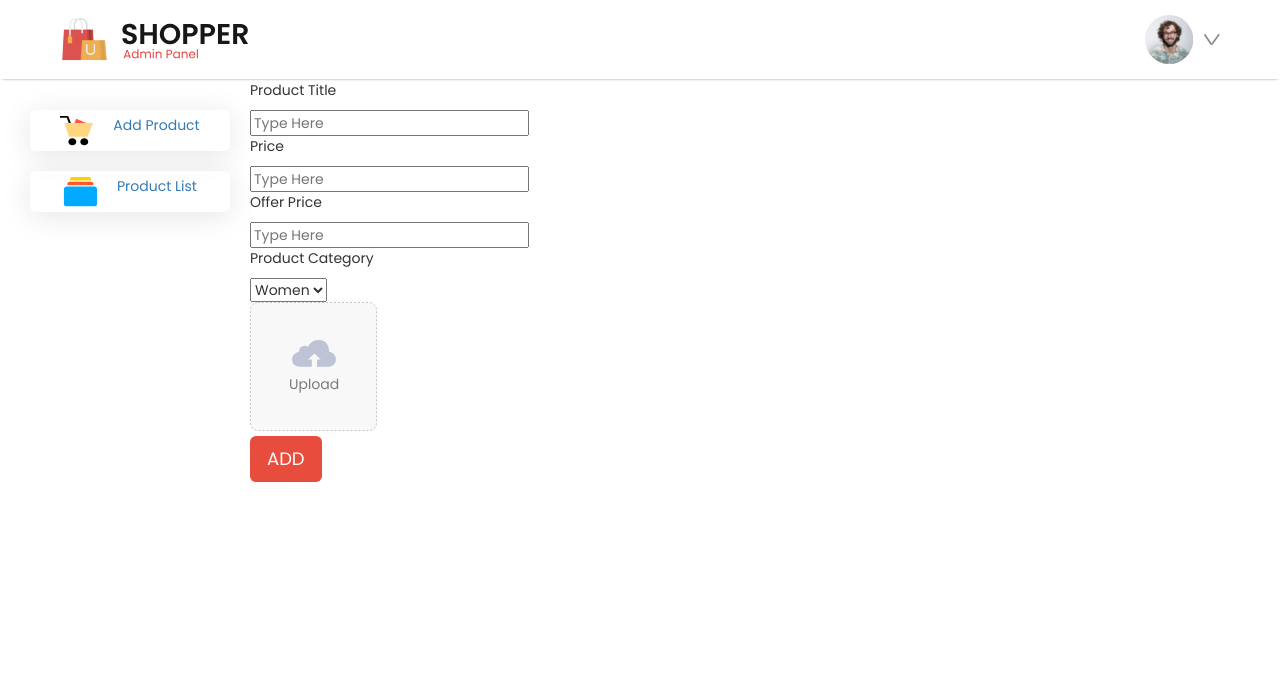
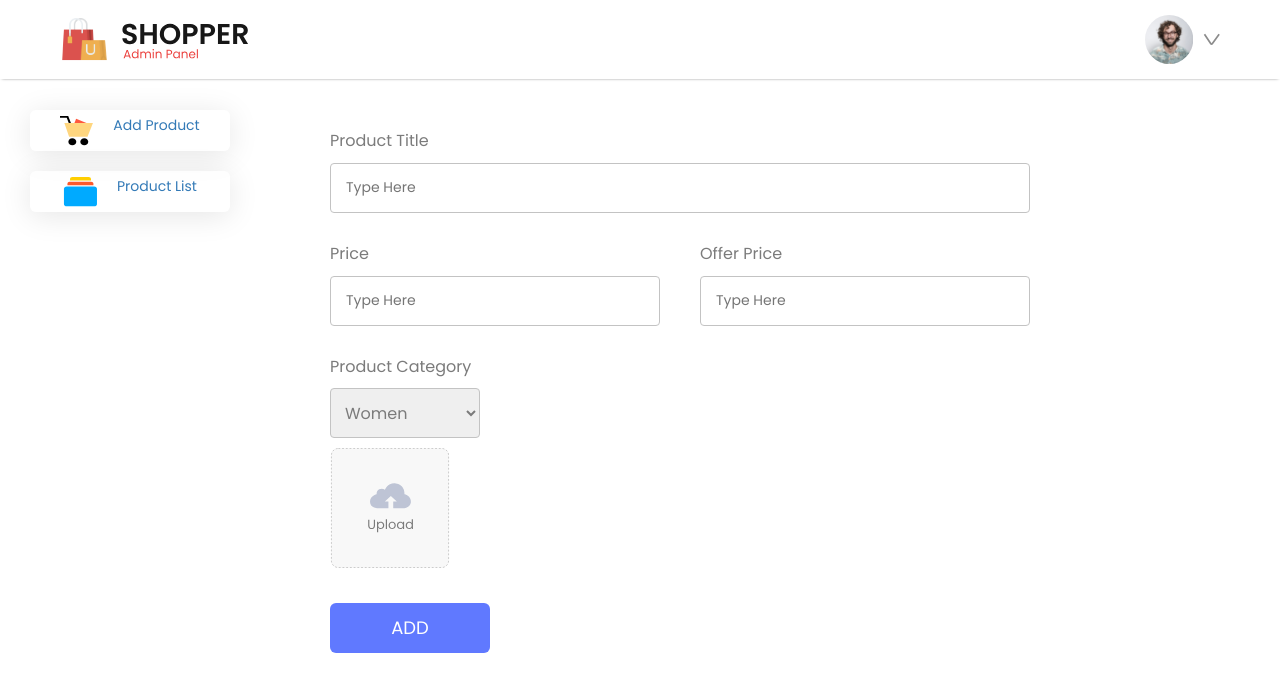
Before and after one commit to Abhishek09yadav/Ecommerce, a React (Vite) app in the folder admin/: page /addproduct in a window 1280 px wide. Shown: the top 692 px of the page. Built offline with nearby package versions, Linux system fonts and the light colour scheme.

Commit message:
in AddProduct.jsx added image handler

```diff
--- a/admin/src/App.css
+++ b/admin/src/App.css
@@ -1,12 +1,15 @@
 .btn {
-    background-color: #e74c3c;
+    background: #6079ff;
     color: #fff;
+    border-radius: 10px;
+    object-fit: contain;
+    margin: 20px 0;
     transition: transform 0.3s ease, background-color 0.3s ease;
 }
 
 .btn:hover {
-    background-color: #c0392b;
+    background: #7560ff;
     transform: scale(1.1);
     color: #fff !important;
-    border-color: #c0392b;
+
 }
--- a/admin/src/Components/AddProduct/AddProduct.css
+++ b/admin/src/Components/AddProduct/AddProduct.css
@@ -1,19 +1,64 @@
 .AddProduct {
+    box-sizing: border-box;
+    width: 100%;
+    max-width: 800px;
+    padding: 30px 50px;
+    margin: 10px 30px;
+    border-radius: 6px;
+    background: white;
+}
+
+.AddProduct-itemfield {
+    width: 100%;
+    padding: 10px 0;
+    color: #7b7b7b;
+    font-size: 16px;
 
 }
 
-.AddProduct-itemfield {
-
+.AddProduct-itemfield input {
+    box-sizing: border-box;
+    width: 100%;
+    height: 50px;
+    border-radius: 4px;
+    padding-left: 15px;
+    border: 1px solid #c3c3c3;
+    outline: none;
+    color: #7b7b7b;
+    font-family: 'Poppins', sans-serif;
+    font-size: 14px;
 }
 
 .AddProduct-price {
+    display: flex;
+    flex-direction: row;
+    gap: 40px;
+    padding: 10px 0;
 
 }
 
 .AddProduct-selector {
-
+    padding: 10px;
+    width: 150px;
+    height: 50px;
+    border: 1px solid #c3c3c3;
+    border-radius: 4px;
 }
 
 .AddProduct-thumbnail-image {
+    height: 120px;
+    width: 120px;
+}
 
+.AddProduct-btn {
+    width: 160px;
+    height: 50px;
 }
+
+@media (max-width: 800px) {
+    .AddProduct {
+        width: auto;
+        padding: 30px;
+        margin: 20px;
+    }
+}
--- a/admin/src/Components/AddProduct/AddProduct.jsx
+++ b/admin/src/Components/AddProduct/AddProduct.jsx
@@ -4,6 +4,22 @@ import './AddProduct.css'
 import upload_area from '../../assets/upload_area.svg'
 
 function AddProduct(props) {
+    const [image, setImage] = React.useState(false);
+    const [productDetails, setProductDetails] = React.useState({
+        name: '',
+        image: '',
+        category: '',
+        new_price: '',
+        old_price: '',
+
+    });
+    const imagehandeler = event => {
+        setImage(event.target.files[0])
+    }
+    const changeHandler = (e) => {
+        setProductDetails(...productDetails, [])
+    }
+
     return (
         <div className="AddProduct">
             <div className="AddProduct-itemfield">
@@ -13,31 +29,37 @@ function AddProduct(props) {
                 <input type='text' name='name' placeholder='Type Here'/>
             </div>
             <div className="AddProduct-price">
+                <div className="AddProduct-itemfield">
                     <p>
                         Price
                     </p>
                     <input type='text' name='old_price' placeholder='Type Here'/>
                 </div>
-            <div className="AddProduct-price">
+                <div className=" AddProduct-itemfield ">
                     <p>
                         Offer Price
                     </p>
                     <input type='text' name='new_price' placeholder='Type Here'/>
                 </div>
+            </div>
+
             <div className="AddProduct-itemfield">
                 <p> Product Category</p>
-                <select name={'category'} className={'AddProduct-selector'}>
+                <select name={'category'} className={'AddProduct-selector '}>
                     <option value={'women'}>Women</option>
                     <option value={'men'}>Men</option>
                     <option value={'kid'}>Kid</option>
                 </select>
                 <div className="AddProduct-itemfield">
                     <label htmlFor={'file-input'}>
-                        <img src={upload_area} className={'AddProduct-thumbnail-image'} alt={''}/>
+                        <img src={image ? URL.createObjectURL(image) : upload_area}
+                             className={'AddProduct-thumbnail-image'}
+                             alt={''}/>
                     </label>
-                    <input type='file' name={'image'} id='file-input' style={{display: 'none'}} hidden={true}/>
+                    <input onChange={imagehandeler} type='file' name={'image'} id='file-input' style={{display: 'none'}}
+                           hidden={true}/>
                 </div>
-                <button type="button" className="AddProduct-btn btn btn-lg">ADD</button>
+                <button type="button" className="AddProduct-btn btn btn-lg no-border no-focus-outline">ADD</button>
             </div>
         </div>
     );
```
Lines whose indentation alone changed are shown as unchanged.
